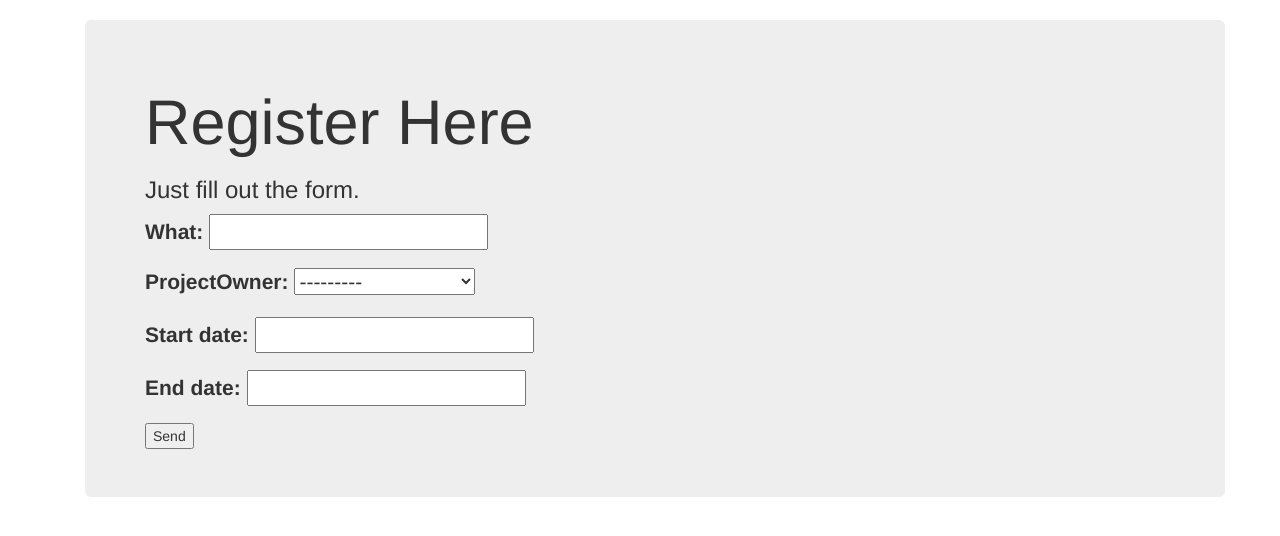
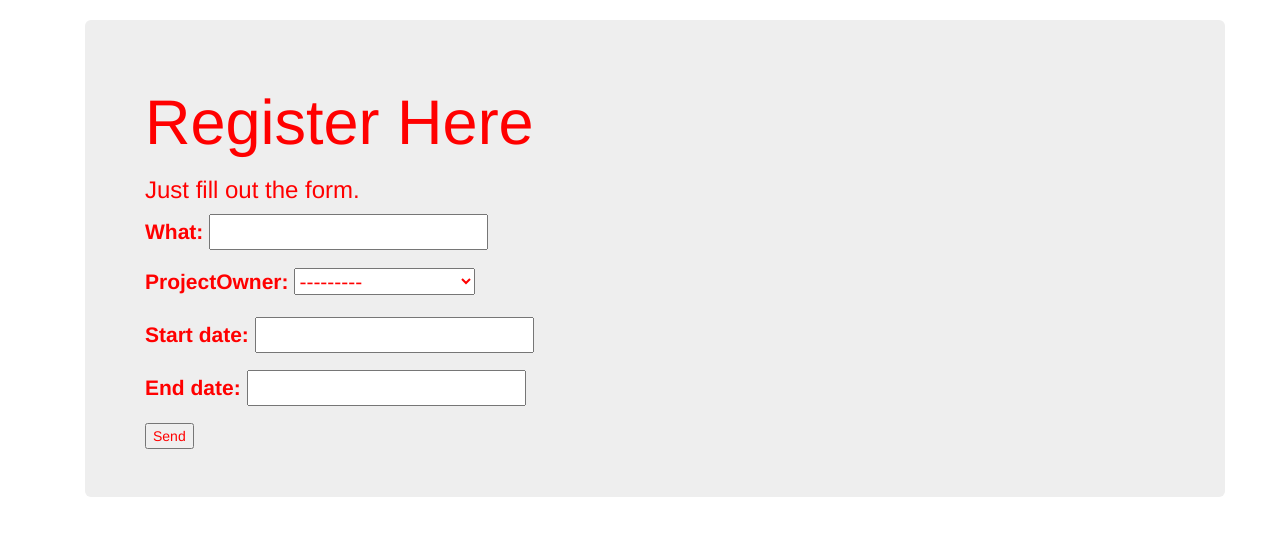
Before and after one commit to Mateusz1kar/BillTeamV02, a Django app: page /polls/Notifikation/ in a window 1280 px wide. Shown: the part 51-587 px from the top of the page. Run offline with Django 3.2, Linux system fonts and the light colour scheme; a user stored in the database is signed in; data comes from the database, SQL or seed files in the repository; both versions use the stored data as it was after the commit; some libraries are stand-ins or nearby versions.

Commit message:
style attached

```diff
--- a/BillTeamV2/settings.py
+++ b/BillTeamV2/settings.py
@@ -144,3 +144,7 @@ MIDDLEWARE_CLASSES = (
 
 SESSION_COOKIE_AGE = 3600
 SESSION_EXPIRE_AT_BROWSER_CLOSE = True
+
+STATICFILES_DIRS = [
+    "static"
+]
--- /dev/null
+++ b/static/css/main.css
@@ -0,0 +1,4 @@
+h1{
+    color: red;
+}
+* { color: red;}
--- a/templates/polls/base.html
+++ b/templates/polls/base.html
@@ -1,4 +1,6 @@
+{% load static %}
 <!DOCTYPE html>
+
 <html>
   <head>
     <meta charset="utf-8">
@@ -11,7 +13,7 @@
   <!-- XDSoft DateTimePicker -->
   <link rel="stylesheet" href="https://cdnjs.cloudflare.com/ajax/libs/jquery-datetimepicker/2.5.20/jquery.datetimepicker.min.css" integrity="sha256-DOS9W6NR+NFe1fUhEE0PGKY/fubbUCnOfTje2JMDw3Y=" crossorigin="anonymous" />
   <script src="https://cdnjs.cloudflare.com/ajax/libs/jquery-datetimepicker/2.5.20/jquery.datetimepicker.full.min.js" integrity="sha256-FEqEelWI3WouFOo2VWP/uJfs1y8KJ++FLh2Lbqc8SJk=" crossorigin="anonymous"></script>
-
+      <link rel="stylesheet" type="text/css" href="{% static 'css/main.css' %}">
 </head>
   <body>
     <nav class="navbar navbar-default navbar-static-top">
--- a/templates/polls/baseUser.html
+++ b/templates/polls/baseUser.html
@@ -1,3 +1,4 @@
+
 <!DOCTYPE html>
 <html>
   <head>
```
Also changed, not shown: db.sqlite3.
